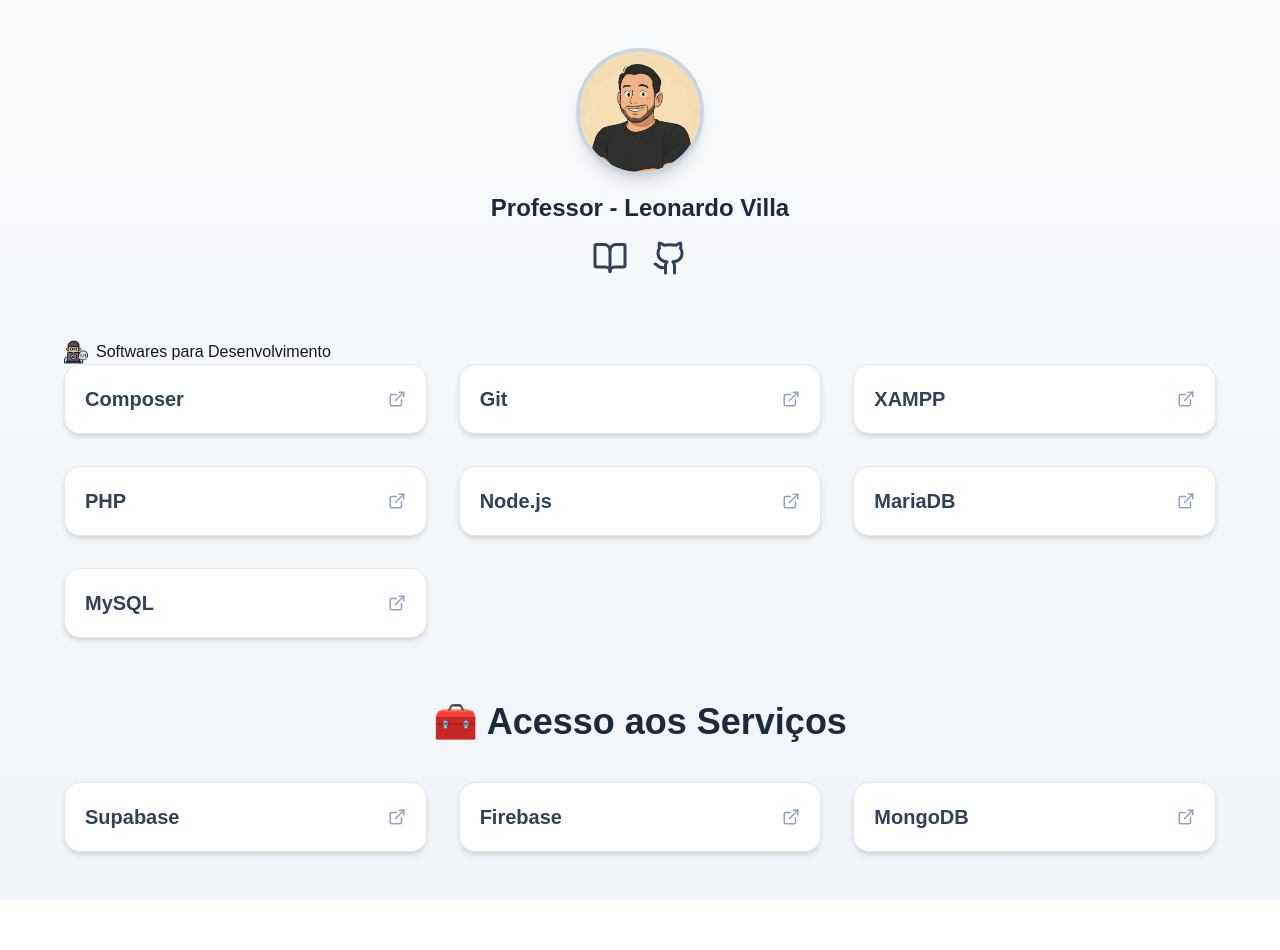
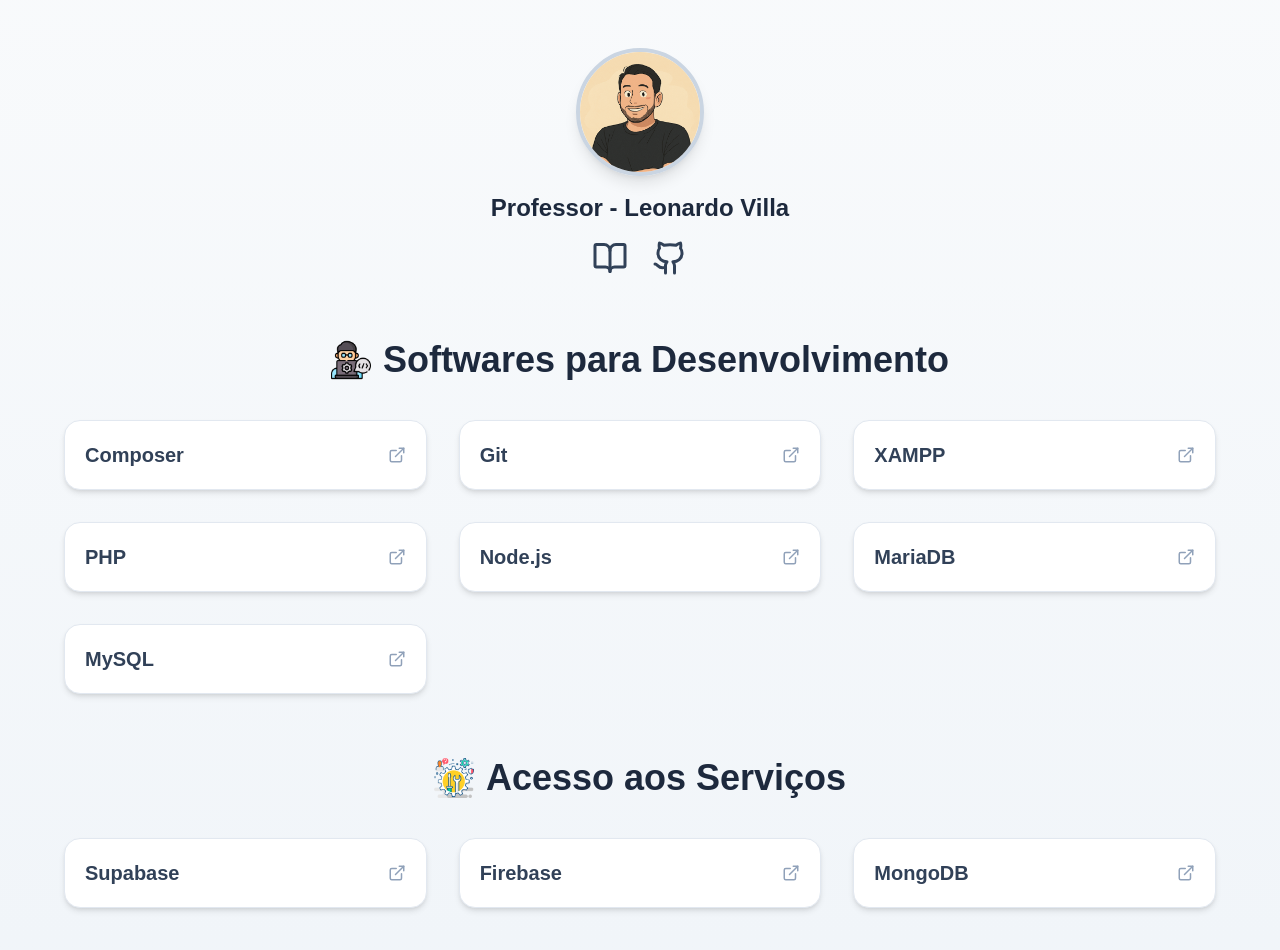
Before and after one commit to LeonardoVilla/repositorioclass, a Next.js app: page / in a window 1280 px wide. Shown: the top 950 px of the page. Before the commit the page ends 900 px from the top, so only its background shows below. Built offline with nearby package versions, Linux system fonts and the light colour scheme.

Commit message:
Ajuste na tela principal icones

```diff
--- a/src/app/page.tsx
+++ b/src/app/page.tsx
@@ -72,15 +72,14 @@
 
       {/* SOFTWARES */}
       <div className="max-w-6xl mx-auto mb-16">
-        <div className="flex items-center gap-2">
+        <div className="flex items-center justify-center gap-3 mb-10 text-4xl font-bold text-slate-800">
           <img
             src="/icons/software.png"
             alt="Ícone de Software"
-            className="w-6 h-6"
+            className="w-10 h-10"
           />
           <h1>Softwares para Desenvolvimento</h1>
         </div>
-
 
         <div className="grid grid-cols-1 sm:grid-cols-2 md:grid-cols-3 gap-8">
           {softwares.map((s) => (
@@ -102,9 +101,14 @@
 
       {/* SERVIÇOS */}
       <div className="max-w-6xl mx-auto">
-        <h1 className="text-4xl font-bold text-center text-slate-800 mb-10">
-          🧰 Acesso aos Serviços
-        </h1>
+        <div className="flex items-center justify-center gap-3 mb-10 text-4xl font-bold text-slate-800">
+          <img
+            src="/icons/service.png"
+            alt="Ícone de Software"
+            className="w-10 h-10"
+          />
+          <h1>Acesso aos Serviços</h1>
+        </div>
 
         <div className="grid grid-cols-1 sm:grid-cols-2 md:grid-cols-3 gap-8">
           {servicos.map((s) => (
```
